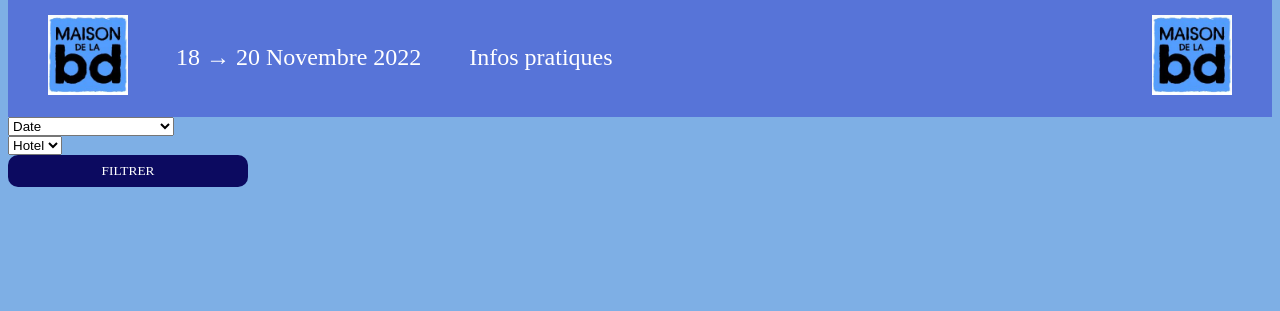
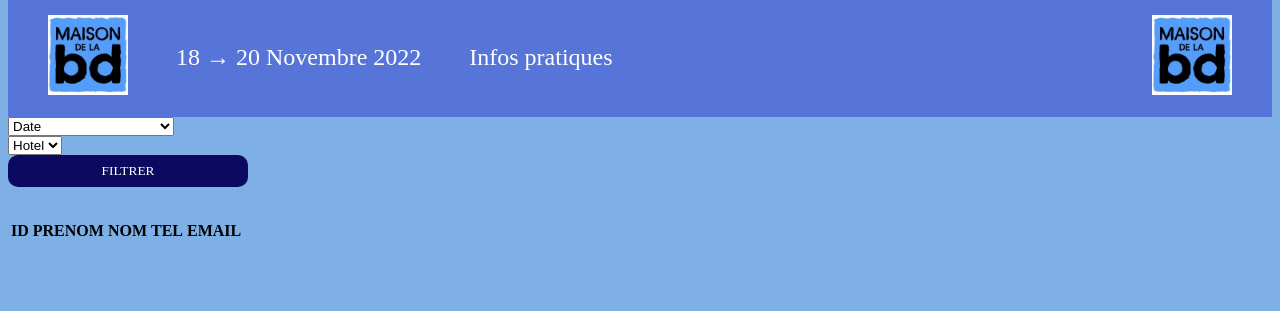
Before and after one commit to luis-doudeau/SAE-3.05, a Flask app: page /dormeurSecretaire/ in a window 1280 px wide. Shown: the part 107-418 px from the top of the page. Run offline with Flask 2, Linux system fonts and the light colour scheme; tables that the repository leaves empty hold one stand-in row (values such as "Sample post"); lists and menus that the app fills with data are empty; some web fonts are replaced.

Commit message:
Ajout du flask à terminer de dormeurSecretaire

```diff
--- a/Developpement/app/ConnexionPythonSQL.py
+++ b/Developpement/app/ConnexionPythonSQL.py
@@ -429,6 +429,11 @@ def get_nom_hotel():
     return liste_nom_hotel
 
 
+def afficher_dormeur(session, date_jour, hotel):
+    if hotel != "Hôtel":
+        hotel = int(hotel)
+
+
 
 def afficher_consommateur(session, date_jour, restaurant, midi):
 
--- a/Developpement/app/templates/dormeurSecretaire.html
+++ b/Developpement/app/templates/dormeurSecretaire.html
@@ -68,6 +68,30 @@
                         <input class="input-user-box" id="boutonConnecter" type="submit" value="FILTRER">
                     </div>
             </form>
+            <section>
+                <table>
+                    <tr>
+                        <th scope="col">ID</th>
+                        <th scope="col">PRENOM</th>
+                        <th scope="col">NOM</th>
+                        <th scope="col">TEL</th>
+                        <th scope="col">EMAIL</th>
+                    </tr>
+
+                    {%for (un_consommateur, regime) in liste_conso%}
+                        <tr>
+                            <th scope="col">{{un_consommateur.idP}}</th>
+                            <th scope="col">{{un_consommateur.prenomP}}</th>
+                            <th scope="col">{{un_consommateur.nomP}}</th>
+                            <th scope="col">{{regime}}</th>
+                            <th scope="col">{{un_consommateur.emailP}}</th>
+                        </tr>
+                    {%endfor%}
+
+
+            </table>
+
+            </section>
     </main>
 </body>
 </html>
```
